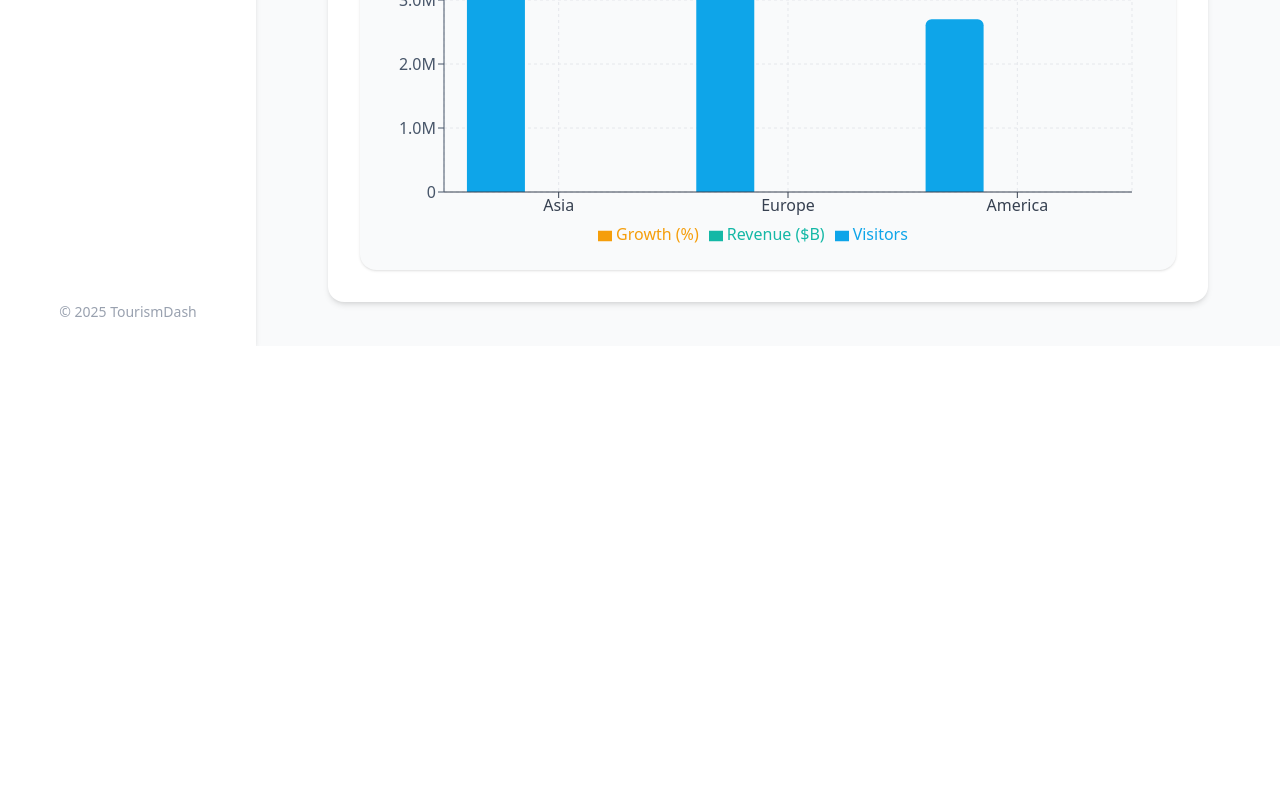
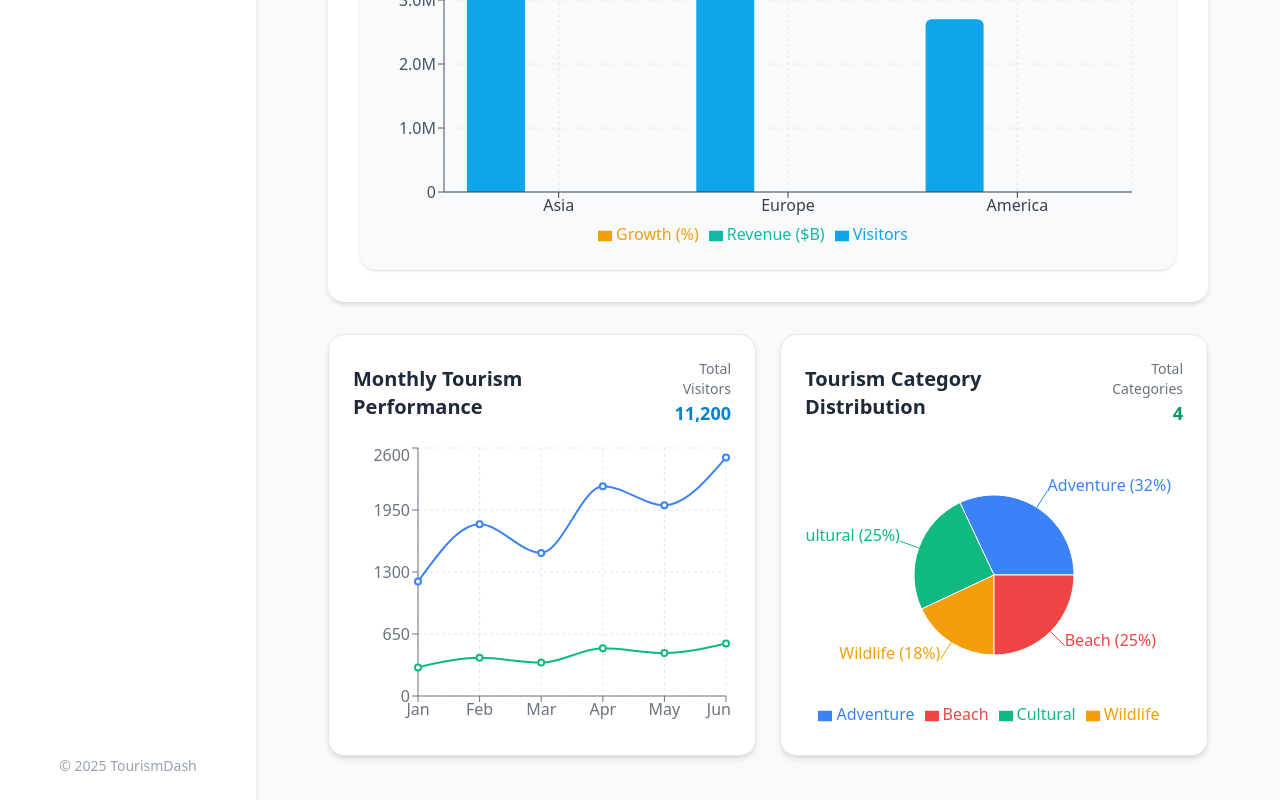
Before and after one commit to alokmuskan/Task, a React (Vite) app: page / in a window 1280 px wide. Shown: the part 1599-2399 px from the top of the page. Before the commit the page ends 1945 px from the top, so only its background shows below. Built offline with nearby package versions, Linux system fonts and the light colour scheme.

Commit message:
created TouristsInsights.jsx with precise details

```diff
--- /dev/null
+++ b/src/components/TourismInsights.jsx
@@ -0,0 +1,146 @@
+import React from "react";
+import { motion } from "framer-motion";
+import CountUp from "react-countup";
+import {
+  LineChart,
+  Line,
+  CartesianGrid,
+  XAxis,
+  YAxis,
+  Tooltip,
+  ResponsiveContainer,
+  PieChart,
+  Pie,
+  Cell,
+  Legend,
+} from "recharts";
+
+const performanceData = [
+  { month: "Jan", visitors: 1200, revenue: 300 },
+  { month: "Feb", visitors: 1800, revenue: 400 },
+  { month: "Mar", visitors: 1500, revenue: 350 },
+  { month: "Apr", visitors: 2200, revenue: 500 },
+  { month: "May", visitors: 2000, revenue: 450 },
+  { month: "Jun", visitors: 2500, revenue: 550 },
+];
+
+const categoryData = [
+  { name: "Adventure", value: 32 },
+  { name: "Cultural", value: 25 },
+  { name: "Wildlife", value: 18 },
+  { name: "Beach", value: 25 },
+];
+
+const COLORS = ["#3b82f6", "#10b981", "#f59e0b", "#ef4444"];
+
+export default function TourismInsights() {
+  return (
+    <motion.div
+      className="grid grid-cols-1 md:grid-cols-2 gap-6 mt-8"
+      initial={{ opacity: 0, y: 30 }}
+      animate={{ opacity: 1, y: 0 }}
+      transition={{ duration: 0.7 }}
+    >
+      {/* Performance Line Chart */}
+      <motion.div
+        className="bg-white p-6 rounded-2xl shadow-md border border-gray-200"
+        whileHover={{ scale: 1.02 }}
+        transition={{ type: "spring", stiffness: 120 }}
+      >
+        <div className="flex justify-between items-center mb-4">
+          <h2 className="text-xl font-semibold text-gray-800">
+            Monthly Tourism Performance
+          </h2>
+          <div className="text-right">
+            <p className="text-sm text-gray-500">Total Visitors</p>
+            <p className="text-lg font-semibold text-sky-600">
+              <CountUp
+                end={performanceData.reduce((a, b) => a + b.visitors, 0)}
+                duration={2}
+              />
+            </p>
+          </div>
+        </div>
+
+        <div className="h-72">
+          <ResponsiveContainer width="100%" height="100%">
+            <LineChart data={performanceData}>
+              <CartesianGrid strokeDasharray="3 3" stroke="#e5e7eb" />
+              <XAxis dataKey="month" stroke="#6b7280" />
+              <YAxis stroke="#6b7280" />
+              <Tooltip
+                contentStyle={{
+                  backgroundColor: "#ffffff",
+                  border: "1px solid #d1d5db",
+                  color: "#111827",
+                }}
+              />
+              <Line
+                type="monotone"
+                dataKey="visitors"
+                stroke="#3b82f6"
+                strokeWidth={2}
+              />
+              <Line
+                type="monotone"
+                dataKey="revenue"
+                stroke="#10b981"
+                strokeWidth={2}
+              />
+            </LineChart>
+          </ResponsiveContainer>
+        </div>
+      </motion.div>
+
+      {/* Category Pie Chart */}
+      <motion.div
+        className="bg-white p-6 rounded-2xl shadow-md border border-gray-200"
+        whileHover={{ scale: 1.02 }}
+        transition={{ type: "spring", stiffness: 120 }}
+      >
+        <div className="flex justify-between items-center mb-4">
+          <h2 className="text-xl font-semibold text-gray-800">
+            Tourism Category Distribution
+          </h2>
+          <div className="text-right">
+            <p className="text-sm text-gray-500">Total Categories</p>
+            <p className="text-lg font-semibold text-emerald-600">
+              <CountUp end={categoryData.length} duration={1.5} />
+            </p>
+          </div>
+        </div>
+
+        <div className="h-72 flex items-center justify-center">
+          <ResponsiveContainer width="100%" height="100%">
+            <PieChart>
+              <Pie
+                data={categoryData}
+                dataKey="value"
+                nameKey="name"
+                cx="50%"
+                cy="50%"
+                outerRadius={80}
+                label={({ name, value }) => `${name} (${value}%)`}
+              >
+                {categoryData.map((entry, index) => (
+                  <Cell
+                    key={`cell-${index}`}
+                    fill={COLORS[index % COLORS.length]}
+                  />
+                ))}
+              </Pie>
+              <Tooltip
+                contentStyle={{
+                  backgroundColor: "#ffffff",
+                  border: "1px solid #d1d5db",
+                  color: "#111827",
+                }}
+              />
+              <Legend />
+            </PieChart>
+          </ResponsiveContainer>
+        </div>
+      </motion.div>
+    </motion.div>
+  );
+}
--- a/src/pages/Dashboard.jsx
+++ b/src/pages/Dashboard.jsx
@@ -7,7 +7,9 @@ import { useState } from "react";
 import MyLineChart from "../components/Charts/LineChart";
 import MyBarChart from "../components/Charts/BarChart";
 import MyPieChart from "../components/Charts/PieChart";
+
 import TouristStats from "../components/TouristStats";
+import TourismInsights from "../components/TourismInsights";
 
 export default function Dashboard() {
   const { statsData, chartData, refreshStats } = useDashboardStore();
@@ -139,6 +141,7 @@ export default function Dashboard() {
           }}
         >
           <TouristStats />
+          <TourismInsights />
         </motion.section>
       </main>
     </div>
```
